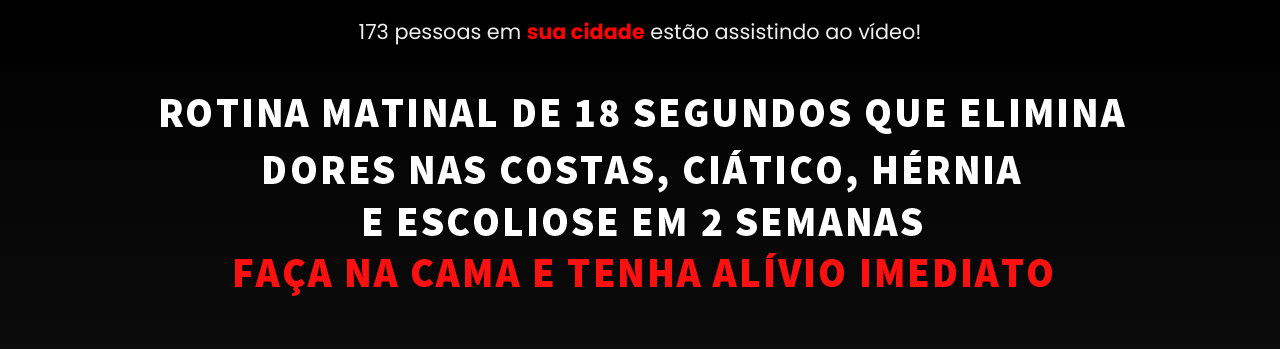
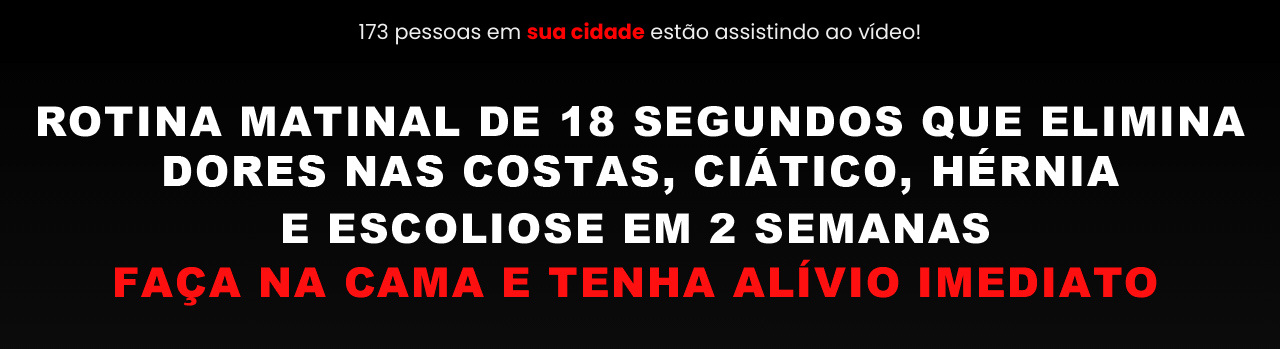
Before and after one commit to Rafael-doctom/landing-page-w, a plain HTML site: page index.html in a window 1280 px wide. Shown: the top 349 px of the page. Drawn offline with nearby package versions, Linux system fonts and the light colour scheme; no server answers; a script that the page names is missing.

Commit message:
headline

```diff
--- a/assets/styles/style.scss
+++ b/assets/styles/style.scss
@@ -5,6 +5,15 @@
 
 :root {
   --main-text-color: #eee;
+}
+
+::-webkit-scrollbar {
+  width: 10px;
+  background-color: #181818;
+}
+::-webkit-scrollbar-thumb {
+  border-radius: 5rem;
+  background-color: rgba(255, 255, 255, 0.226);
 }
 
 body {
@@ -42,7 +51,7 @@ body {
     }
 
     #headline {
-      width: 85%;
+      width: 100%;
       margin: 0 auto;
       text-align: center;
 
--- a/index.html
+++ b/index.html
@@ -34,7 +34,7 @@
     </header>
     <main>
         <div id="headline" tabindex="1">
-            <img src="./assets/images/headline.png" alt="titulo">
+            <img src="./assets/images/headline-PC.png" alt="titulo">
             <img src="./assets/images/headline-mobile.png" class="headline-mobile" alt="titulo">
         </div>
         <div id="vsl">
```
Also changed, not shown: assets/images/headline-mobile.png, assets/images/headline-pc.png (added), assets/images/headline.png (deleted), assets/styles/style.css, 1 other file.
